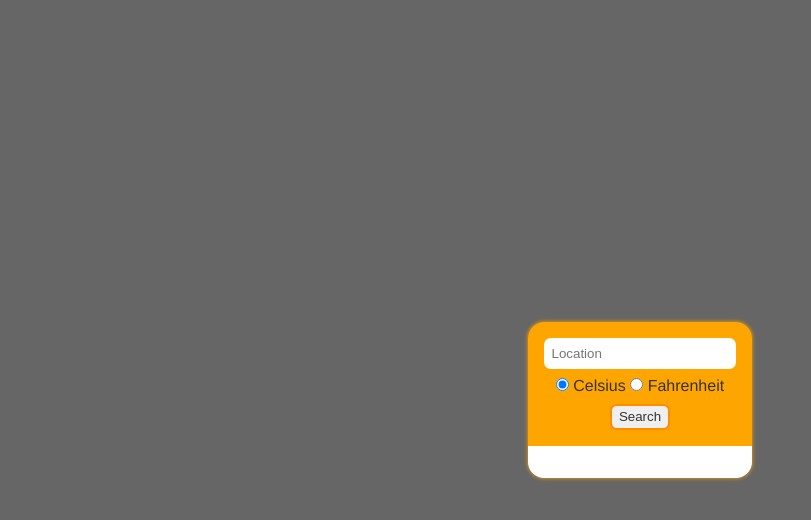
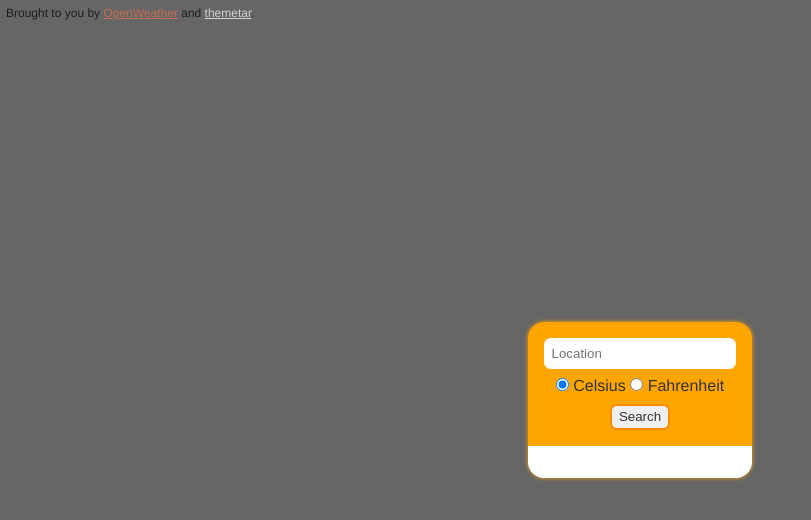
Before and after one commit to themetar/Weather-App, a plain HTML site: page index.html in a window 1280 px wide. Shown: the whole page, without its empty margins (0-811 px from the left). Drawn offline with Linux system fonts and the light colour scheme.

Commit message:
Add credits

```diff
--- a/index.html
+++ b/index.html
@@ -7,6 +7,7 @@
   <link rel="stylesheet" href="styles.css">
 </head>
 <body>
+  <div id="credits">Brought to you by <a href="https://openweathermap.org/">OpenWeather</a> and <a href="https://github.com/themetar">themetar</a>.</div>
   <div class="container">
     <div>
       <form action="#">
--- a/styles.css
+++ b/styles.css
@@ -27,6 +27,28 @@ button {
 body {
   min-height: 100vh;
 }
+
+#credits {
+  position: absolute;
+  font-size: 12px;
+  color: black;
+  opacity: .7;
+  padding: .5em;
+}
+
+a:link {
+  color: white;
+}
+
+a:visited {
+  color: #000;
+}
+
+a[href*="openweather"]:link {
+  color: #eb6e4b;
+}
+
+a:hover { color: darkorange; }
 
 .container {
   display: flex;
```
